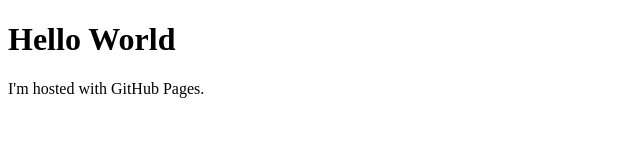
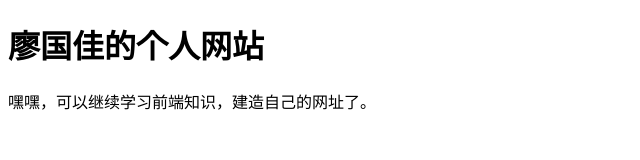
Before and after one commit to Cq90/liaoguojia.github.io, a plain HTML site: page index.html in a window 1280 px wide. Shown: the whole page, without its empty margins (0-640 px from the left). Drawn offline with Linux system fonts and the light colour scheme.

Commit message:
Update index.html

```diff
--- a/index.html
+++ b/index.html
@@ -1,7 +1,7 @@
 <!DOCTYPE html>
 <html>
 <body>
-<h1>Hello World</h1>
-<p>I'm hosted with GitHub Pages.</p>
+<h1>廖国佳的个人网站</h1>
+<p>嘿嘿，可以继续学习前端知识，建造自己的网址了。</p>
 </body>
 </html>
```
